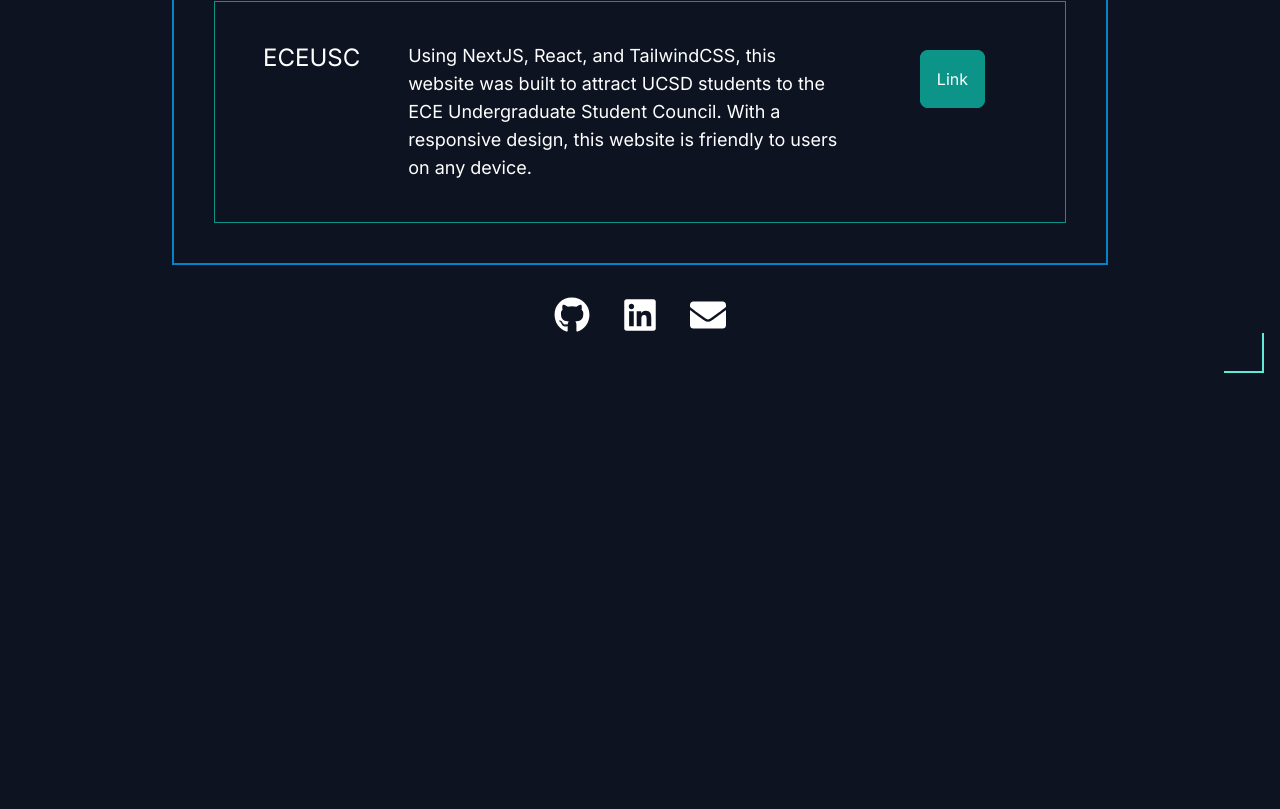
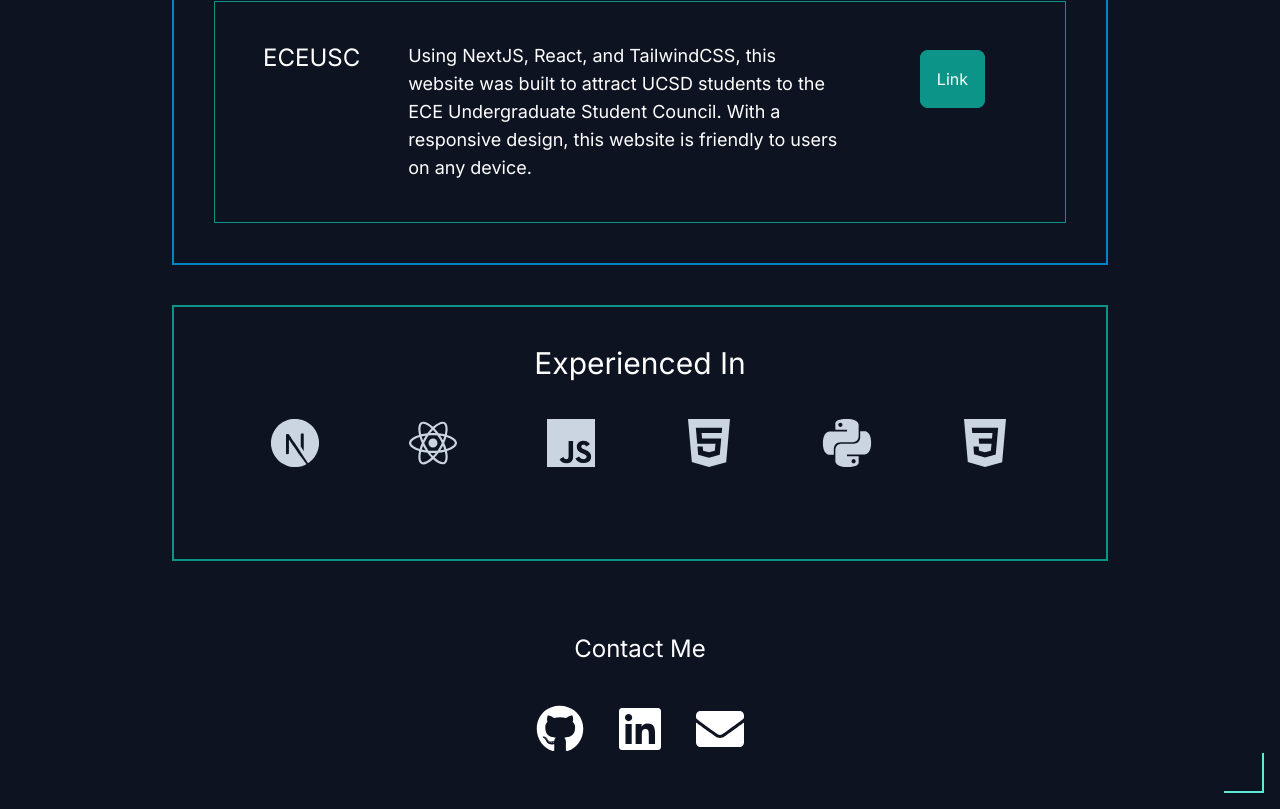
Before and after one commit to BasilThaddeus/portfolio, a Next.js app: page / in a window 1280 px wide. Shown: the part 815-1624 px from the top of the page. Before the commit the page ends 1204 px from the top, so only its background shows below. Built offline with nearby package versions, Linux system fonts and the light colour scheme.

Commit message:
Added logocloud

```diff
--- a/src/app/page.tsx
+++ b/src/app/page.tsx
@@ -6,6 +6,7 @@ import Section from "@/components/section";
 import Link from "next/link";
 import { FaLeaf, FaGithub, FaLinkedin, FaEnvelope } from "react-icons/fa";
 import { Analytics } from "@vercel/analytics/react";
+import LogoCloud from "@/components/logocloud";
 
 export default function Home() {
 	return (
@@ -57,8 +58,15 @@ export default function Home() {
 					<Projects />
 				</Section>
 
-				<div className="pt-8" id="contacts">
-					<div className="flex justify-center text-4xl text-white">
+				<Section id="experience" color={1}>
+					<LogoCloud />
+				</Section>
+
+				<div className="pt-8 mt-10" id="contacts">
+					<div className="flex justify-center mb-10">
+						<span className="text-2xl text-white">Contact Me</span>
+					</div>
+					<div className="flex justify-center text-5xl text-white">
 						<Link
 							href="https://github.com/BasilThaddeus"
 							className="mx-4"
--- /dev/null
+++ b/src/components/logocloud.tsx
@@ -0,0 +1,58 @@
+import {
+	SiNextdotjs,
+	SiReact,
+	SiJavascript,
+	SiHtml5,
+	SiPython,
+	SiCss3,
+} from "react-icons/si";
+
+export default function LogoCloud() {
+	return (
+		<>
+			<div className="mx-auto max-w-7xl px-6 lg:px-8">
+				<h2 className="text-center text-3xl leading-8 text-white">
+					Experienced In
+				</h2>
+				<div className="mx-auto mt-10 grid max-w-lg grid-cols-3 items-center gap-x-8 gap-y-10 sm:max-w-xl sm:gap-x-10 lg:mx-0 lg:max-w-none lg:grid-cols-6 text-slate-300">
+					<div className="group flex flex-col">
+						<SiNextdotjs className="group-hover:scale-150 group-hover:text-white col-span-2 max-h-12 w-full object-contain lg:col-span-1 h-full transition-all " />
+						<span className="opacity-0 group-hover:opacity-100 transition-all flex justify-center mt-6 text-lg">
+							NextJS
+						</span>
+					</div>
+					<div className="group flex flex-col">
+						<SiReact className="group-hover:scale-150 group-hover:text-white col-span-2 max-h-12 w-full object-contain lg:col-span-1 h-full transition-all " />
+						<span className="opacity-0 group-hover:opacity-100 transition-all flex justify-center mt-6 text-lg">
+							ReactJS
+						</span>
+					</div>
+					<div className="group flex flex-col">
+						<SiJavascript className="group-hover:scale-150 group-hover:text-white col-span-2 max-h-12 w-full object-contain lg:col-span-1 h-full transition-all " />
+						<span className="opacity-0 group-hover:opacity-100 transition-all flex justify-center mt-6 text-lg">
+							JavaScript
+						</span>
+					</div>
+					<div className="group flex flex-col">
+						<SiHtml5 className="group-hover:scale-150 group-hover:text-white col-span-2 max-h-12 w-full object-contain lg:col-span-1 h-full transition-all " />
+						<span className="opacity-0 group-hover:opacity-100 transition-all flex justify-center mt-6 text-lg">
+							HTML5
+						</span>
+					</div>
+					<div className="group flex flex-col">
+						<SiPython className="group-hover:scale-150 group-hover:text-white col-span-2 max-h-12 w-full object-contain lg:col-span-1 h-full transition-all " />
+						<span className="opacity-0 group-hover:opacity-100 transition-all flex justify-center mt-6 text-lg">
+							Python3
+						</span>
+					</div>
+					<div className="group flex flex-col">
+						<SiCss3 className="group-hover:scale-150 group-hover:text-white col-span-2 max-h-12 w-full object-contain lg:col-span-1 h-full transition-all " />
+						<span className="opacity-0 group-hover:opacity-100 transition-all flex justify-center mt-6 text-lg">
+							CSS3
+						</span>
+					</div>
+				</div>
+			</div>
+		</>
+	);
+}
--- a/src/components/projects.tsx
+++ b/src/components/projects.tsx
@@ -17,7 +17,7 @@ export default function Projects() {
 function ProjectItem([projectName, desc, link]: string[]) {
 	return (
 		<>
-			<div className="lg:flex border border-teal-600 p-6">
+			<div className="lg:flex border border-teal-600 p-2 lg:p-6">
 				<div className="m-auto mx-6 my-4">
 					<span className="text-2xl">{projectName}</span>
 				</div>
```
